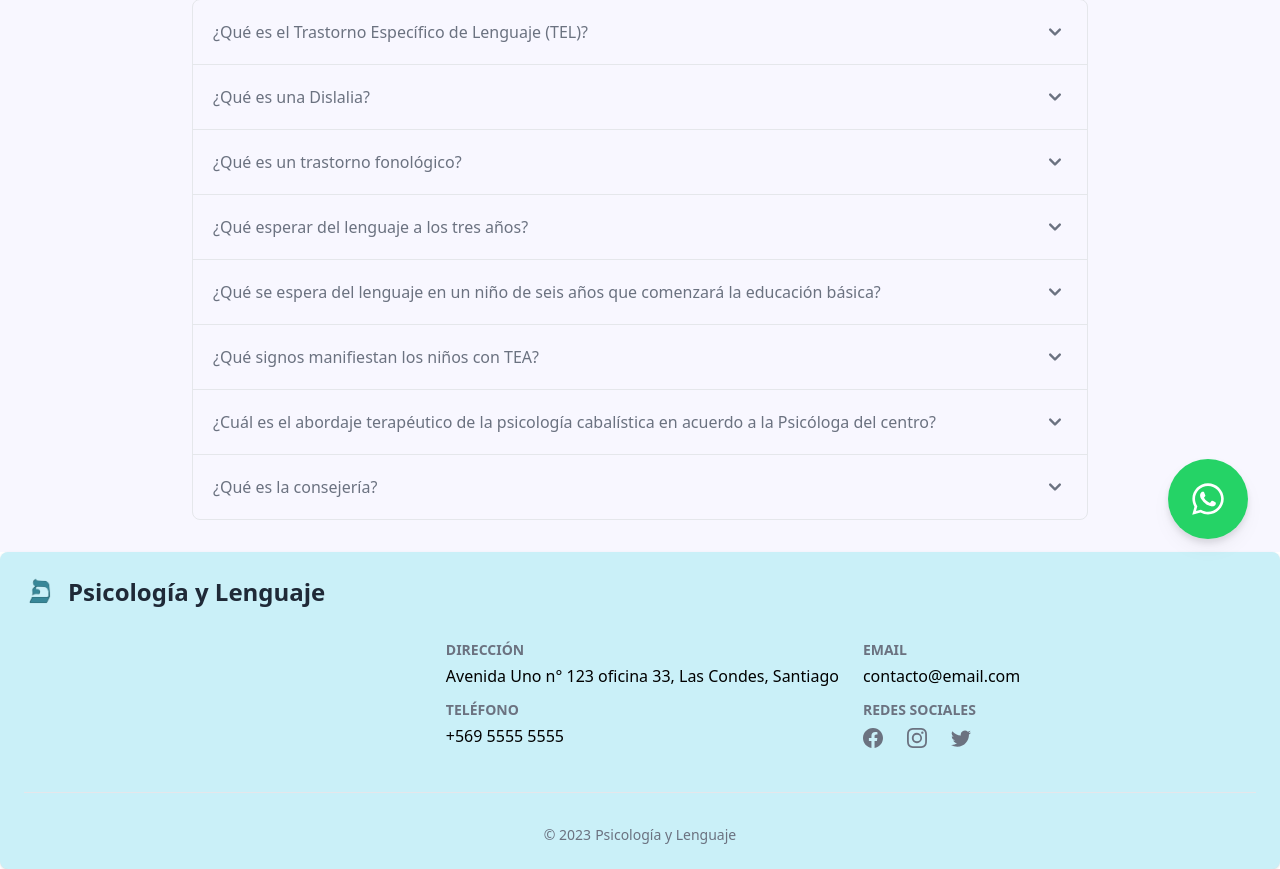
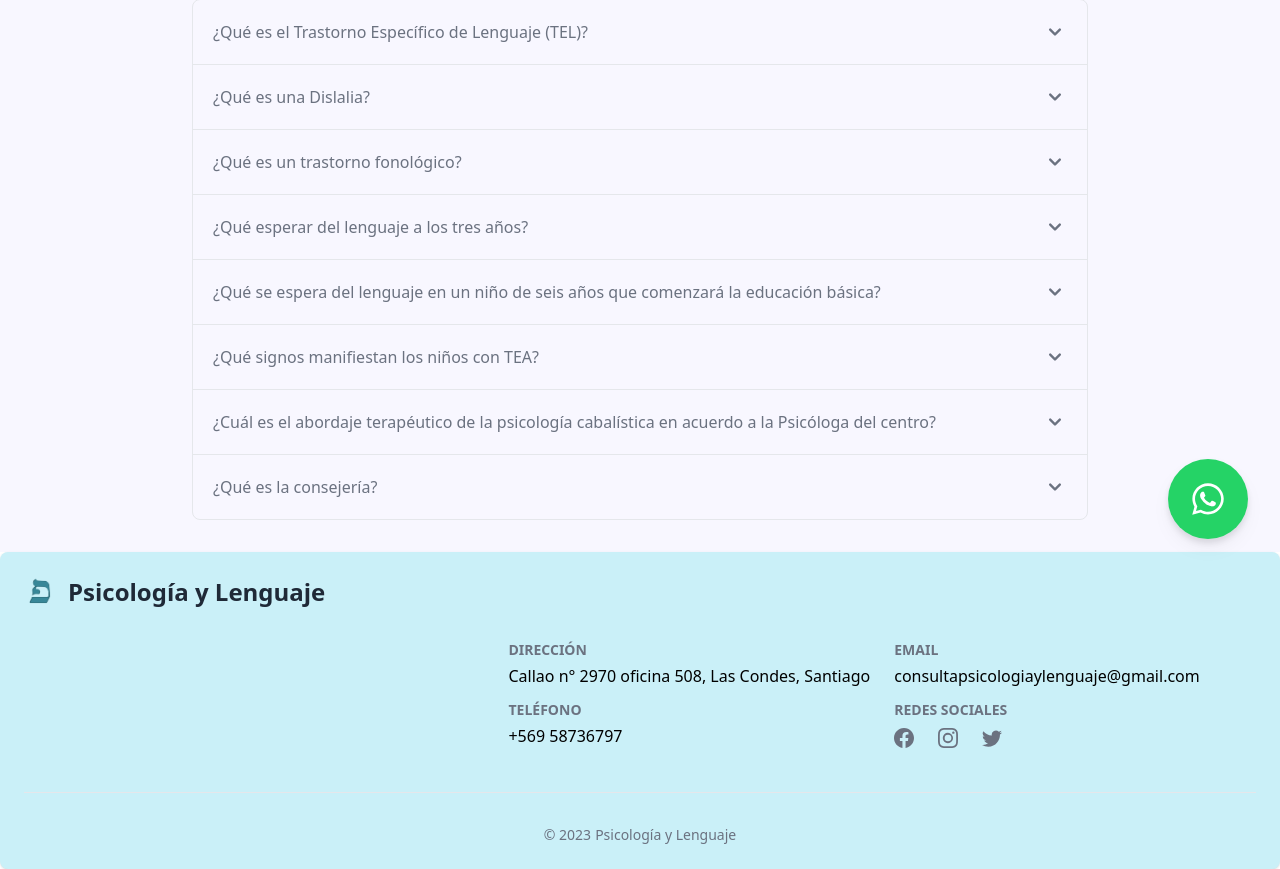
Before and after one commit to jocabello/psicologiaylenguaje, a React (Vite) app: page /psicologiaylenguaje/preguntasyrespuestas in a window 1280 px wide. Shown: the part 221-1090 px from the top of the page. Built offline with nearby package versions, Linux system fonts and the light colour scheme.

Commit message:
fix: footer info

```diff
--- a/src/components/pages/site-home/CardsComponent.jsx
+++ b/src/components/pages/site-home/CardsComponent.jsx
@@ -23,7 +23,7 @@ export default function CardsComponent() {
                 </p>
             </h5>
             <p className="font-normal text-gray-700 dark:text-gray-400 text-justify xl:h-full ">
-                Encuentra apoyo emocional y equilibrio en nuestro servicio de psicología. Terapeutas compasivos y enfoques basados en evidencia te guiarán hacia una mente sana y una vida plena.
+                Espacio terapéutico que utiliza como herramienta el Arbol de la Vida para equilibrar las energías que nos posibilitan disminuir ansiedades, dependencias, crisis de pánico, entre muchas.
             </p>
             <NavLink to="servicios">
                 <Button className="w-full" gradientDuoTone="greenToBlue">
@@ -49,7 +49,7 @@ export default function CardsComponent() {
                 </p>
             </h5>
             <p className="font-normal text-gray-700 dark:text-gray-400 text-justify xl:h-full">
-                Mejora tus habilidades de comunicación con nuestros fonoaudiólogos especializados. Desde el desarrollo infantil hasta la fluidez en adultos, desbloquea tu potencial para una comunicación efectiva.
+                Diagnóstico clínico, orientación y tratamiento de la primera infancia, prescolares y escolares que padezcan trastornos del habla, del lenguaje y de la comunicación.
             </p>
             <NavLink to="servicios">
                 <Button className="w-full" gradientDuoTone="greenToBlue">
@@ -78,7 +78,7 @@ export default function CardsComponent() {
                 </p>
             </h5>
             <p className="font-normal text-gray-700 dark:text-gray-400 text-justify xl:h-full ">
-                Explora una sanación integral con nuestras terapias alternativas. Desde acupuntura hasta reiki, descubre cómo equilibrar mente, cuerpo y espíritu para alcanzar bienestar y armonía duraderos.
+                Un espacio de información, reflexión y orientación individual y familiar en relación a la salud/enfermedad, infecciones de transmisión sexual, vih/sida, sexualidad y afectividad.
             </p>
             <NavLink to="servicios">
                 <Button className="w-full" gradientDuoTone="greenToBlue">
--- a/src/components/ui/Footer.jsx
+++ b/src/components/ui/Footer.jsx
@@ -22,11 +22,11 @@ export default function FooterWithSocialMediaIcons() {
 
               <div>
                 <Footer.Title title="Dirección" />
-                <p className='-mt-5 mb-3'>Avenida Uno n° 123 oficina 33, Las Condes, Santiago</p>
+                <p className='-mt-5 mb-3'>Callao n° 2970 oficina 508, Las Condes, Santiago</p>
               </div>
               <div>
                 <Footer.Title title="Teléfono" />
-                <p className='-mt-5 mb-3'>+569 5555 5555</p>
+                <p className='-mt-5 mb-3'>+569 58736797</p>
               </div>
 
             </div>
@@ -35,7 +35,7 @@ export default function FooterWithSocialMediaIcons() {
 
               <div>
                 <Footer.Title title="Email" />
-                <p className='-mt-5 mb-3'>contacto@email.com</p>
+                <p className='-mt-5 mb-3'>consultapsicologiaylenguaje@gmail.com</p>
               </div>
               <div>
                 <Footer.Title title="Redes sociales" />
```
Also changed, not shown: public/carousel/carrusel2.jpg (added).
